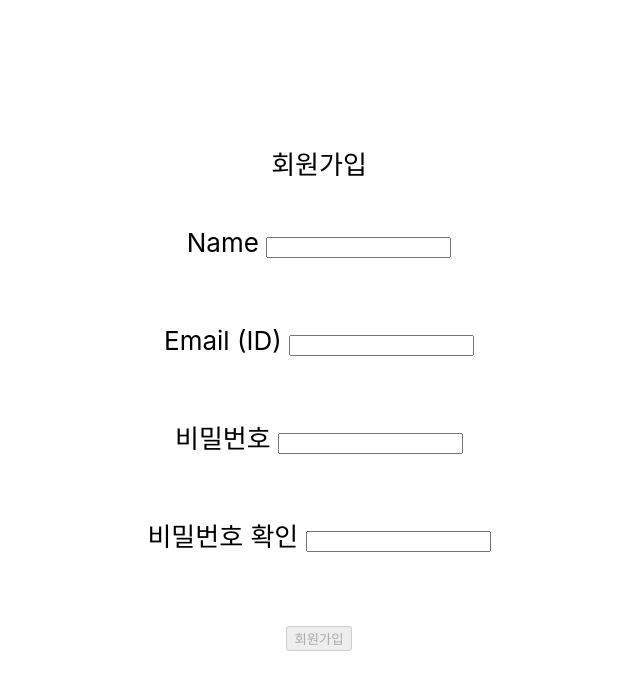
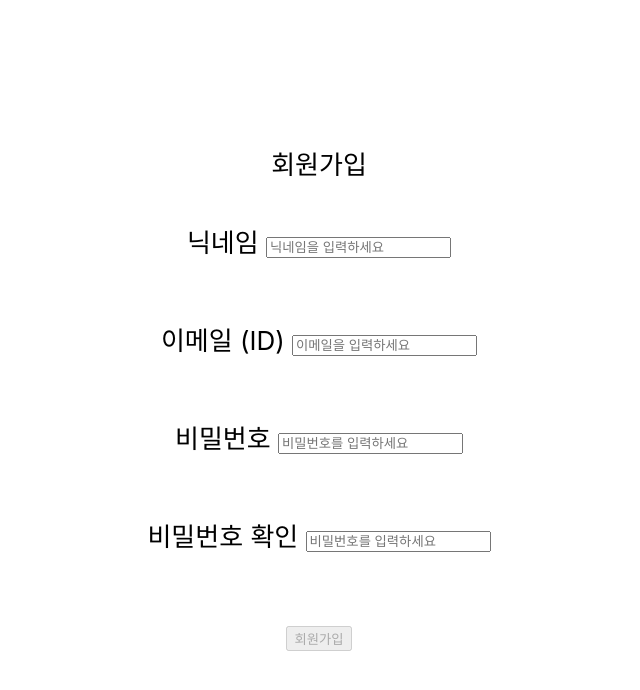
Before and after one commit to rkgh17/ToDoList_Project, a React (Create React App) app in the folder todolist/front/: page /signup in a window 1280 px wide. Shown: the top 690 px of the page, without its empty margins (321-961 px from the left). Built offline with nearby package versions, Linux system fonts and the light colour scheme.

Commit message:
Front | refresh 에러, 회원가입 폼 수정

```diff
--- a/todolist/front/src/App.js
+++ b/todolist/front/src/App.js
@@ -43,25 +43,29 @@ function App() {
         if (res.status === 200) {
           setIsLoggedIn(false);
           window.localStorage.clear();
+          console.log("로그아웃 - 200");
         }
       })
       .catch((err) => {
         // 로그아웃 수행
         setIsLoggedIn(false);
         window.localStorage.clear();
+        console.log("로그아웃?");
       });
   };
 
   // refresh 로직
   const refresh = () => {
+    // 메인 조건문 - 로그인 되어있는가.
+    if (localStorage.getItem("isLoggedIn") === "true") {
       // refresh에 필요한 현재 시간과 각 토큰들의 만료시간
       const now = new Date(); //현재시간
       const tokenExp =
-      JSON.parse(atob(localStorage.getItem("accessToken").split(".")[1])).exp *
-      1000; // 밀리초변환
+        JSON.parse(atob(localStorage.getItem("accessToken").split(".")[1]))
+          .exp * 1000; // 밀리초변환
       const refreshTokenExp =
-      JSON.parse(atob(localStorage.getItem("refreshToken").split(".")[1])).exp *
-      1000; // 밀리초변환
+        JSON.parse(atob(localStorage.getItem("refreshToken").split(".")[1]))
+          .exp * 1000; // 밀리초변환
 
       // 조건1 - access 토큰 체크
       // 현재 시간이 토큰 만료시간보다 작으면 토큰 유효
@@ -111,6 +115,7 @@ function App() {
             window.location.replace("/login");
           });
       }
+    }
   };
 
   return (
--- a/todolist/front/src/routes/Main.js
+++ b/todolist/front/src/routes/Main.js
@@ -217,9 +217,18 @@ function Main() {
           </div> */}
         </div>
       ) : (
-        <Link to="/login">
-          <button className="">로그인</button>
-        </Link>
+        <div>
+          <div>
+            <Link to="/login">
+              <button className="">로그인</button>
+            </Link>
+          </div>
+          <div>
+            <Link to="/signup">
+              <button className="">회원가입</button>
+            </Link>
+          </div>
+        </div>
       )}
     </div>
   );
--- a/todolist/front/src/routes/SignUp.js
+++ b/todolist/front/src/routes/SignUp.js
@@ -5,7 +5,7 @@ import axios from "axios";
 
 function SignUp() {
   // 이름, 아이디, 비밀번호
-  const [inputUserName, setUserName] = useState("");
+  const [inputUserNickName, setUserName] = useState("");
   const [inputUserId, setUserId] = useState("");
   const [inputUserPw, setUserPw] = useState("");
   const [inputUserPwCheck, setUserPwCheck] = useState("");
@@ -20,7 +20,7 @@ function SignUp() {
   const handleInputUserId = (e) => {
     setUserId(e.target.value);
   };
-  const handleInputUserName = (e) => {
+  const handleInputUserNickName = (e) => {
     setUserName(e.target.value);
   };
   const handleInputUserPw = (e) => {
@@ -42,13 +42,13 @@ function SignUp() {
   // 회원가입 수행 -> 백으로 전송
   const onClickSignUp = () => {
     console.log("회원가입 수행");
-    // console.log("이름 : ", inputUserName);
+    // console.log("이름 : ", inputUserNickName);
     // console.log("아이디 : ", inputUserId);
     // console.log("비밀번호 : ", inputUserPw);
 
     axios
       .post("/api/signup", {
-        nickname: inputUserName,
+        nickname: inputUserNickName,
         email: inputUserId,
         password: inputUserPw,
       })
@@ -84,18 +84,20 @@ function SignUp() {
             <div>회원가입</div>
 
             <div className="formbox">
-              <label>Name </label>
+              <label>닉네임 </label>
               <input
                 type="name"
-                value={inputUserName}
-                onChange={handleInputUserName}
+                placeholder="닉네임을 입력하세요"
+                value={inputUserNickName}
+                onChange={handleInputUserNickName}
               ></input>
             </div>
 
             <div className="formbox">
-              <label>Email (ID) </label>
+              <label>이메일 (ID) </label>
               <input
                 type="email"
+                placeholder="이메일을 입력하세요"
                 value={inputUserId}
                 onChange={handleInputUserId}
               ></input>
@@ -104,6 +106,7 @@ function SignUp() {
               <label>비밀번호 </label>
               <input
                 type="password"
+                placeholder="비밀번호를 입력하세요"
                 value={inputUserPw}
                 onChange={handleInputUserPw}
                 title="비밀번호"
@@ -114,6 +117,7 @@ function SignUp() {
               <label>비밀번호 확인 </label>
               <input
                 type="password"
+                placeholder="비밀번호를 입력하세요"
                 value={inputUserPwCheck}
                 onChange={handleInputUserPwCheck}
               ></input>
```
Lines whose indentation alone changed are shown as unchanged.
